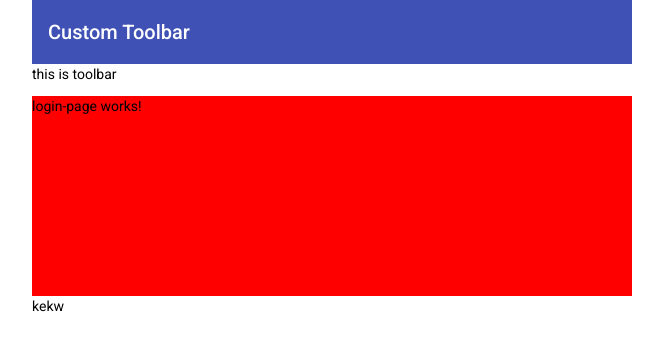
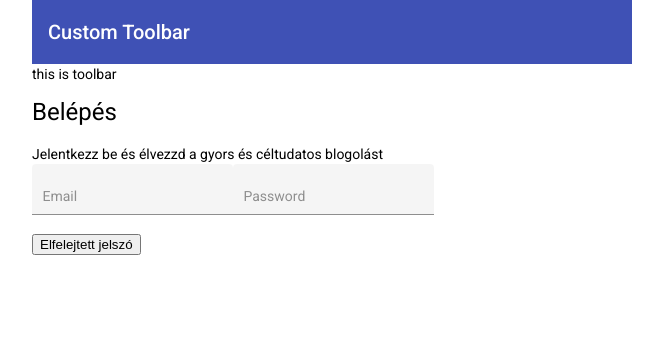
Before and after one commit to MakeBelievekek/blog-tutorial, an Angular app: page /login in a window 1280 px wide. Shown: the top 350 px of the page, without its empty margins (308-971 px from the left). Built offline with nearby package versions, Linux system fonts and the light colour scheme.

Commit message:
login html skeleton

```diff
--- a/src/app/app.component.html
+++ b/src/app/app.component.html
@@ -1,5 +1,4 @@
 <div class="container">
   <app-toolbar></app-toolbar>
   <router-outlet></router-outlet>
-  kekw
 </div>
--- a/src/app/login/feature/login/login-page.html
+++ b/src/app/login/feature/login/login-page.html
@@ -1,3 +1 @@
-<div class="container">
-  <p>login-page works!</p>
-</div>
+<app-login-form></app-login-form>
--- a/src/app/login/feature/login/login.module.ts
+++ b/src/app/login/feature/login/login.module.ts
@@ -2,6 +2,7 @@ import { NgModule } from '@angular/core';
 import { CommonModule } from '@angular/common';
 import {LoginPage} from "./login-page";
 import {LoginRoutingModule} from "./login-routing.module";
+import {LoginFormModule} from "../../sahred/ui/login-form/login-form.module";
 
 
 
@@ -11,7 +12,8 @@ import {LoginRoutingModule} from "./login-routing.module";
   ],
   imports: [
     CommonModule,
-    LoginRoutingModule
+    LoginRoutingModule,
+    LoginFormModule
   ]
 })
 export class LoginModule { }
--- /dev/null
+++ b/src/app/login/sahred/ui/login-form/login-form.component.html
@@ -0,0 +1,14 @@
+<h1>Belépés</h1>
+<span>Jelentkezz be és élvezzd a gyors és céltudatos blogolást</span>
+<form class="example-form">
+  <!-- inputs -->
+  <!-- email -->
+  <mat-form-field class="example-full-width" appearance="fill">
+    <input matInput type="email" placeholder="Email">
+  </mat-form-field>
+  <!-- password -->
+  <mat-form-field class="example-full-width" appearance="fill">
+    <input matInput type="password" placeholder="Password">
+  </mat-form-field>
+</form>
+<button>Elfelejtett jelszó</button>
--- /dev/null
+++ b/src/app/login/sahred/ui/login-form/login-form.component.ts
@@ -0,0 +1,15 @@
+import { Component, OnInit } from '@angular/core';
+
+@Component({
+  selector: 'app-login-form',
+  templateUrl: './login-form.component.html',
+  styleUrls: ['./login-form.component.scss']
+})
+export class LoginFormComponent implements OnInit {
+
+  constructor() { }
+
+  ngOnInit(): void {
+  }
+
+}
```
Also changed, not shown: src/app/login/sahred/ui/login-form/login-form.module.ts (added, +22 -0 lines), src/app/login/sahred/ui/login-form/login-form.component.scss (added), 1 other file (tests, documents, lock files or other folders).
